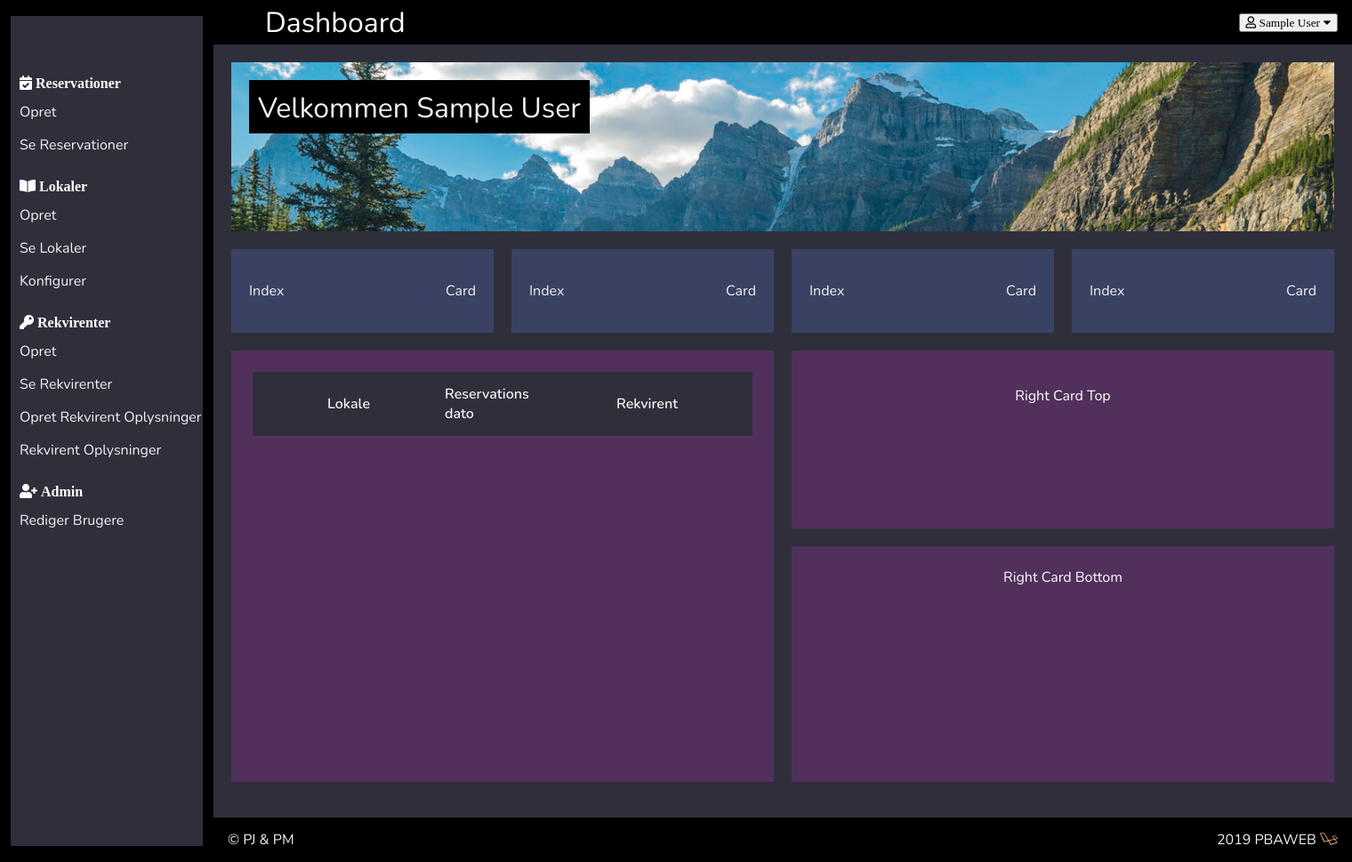
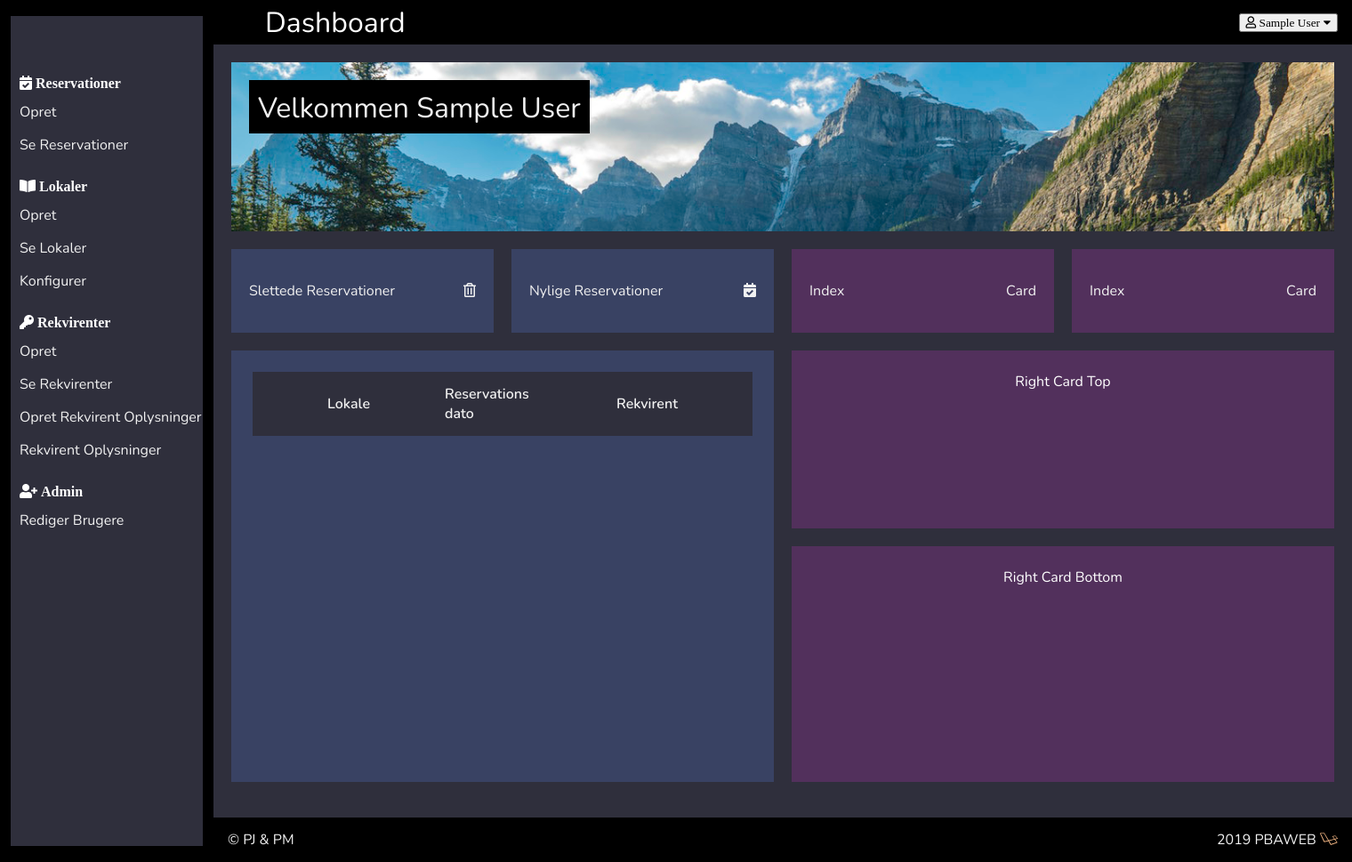
Before and after one commit to piijt/BookingNew, a Laravel app: page /home in a window 1520 px wide. Shown: the whole page at 89% size. Run offline with Laravel 8, Linux system fonts and the light colour scheme; the visitor is signed in with stand-in values (Sample User, id 1); data that the repository does not hold is empty; parts of the project's set-up code (start-up, migrations or seed data) failed here and were passed over.

Commit message:
LAST COMMIT <3

```diff
--- a/public/css/my.css
+++ b/public/css/my.css
@@ -13,7 +13,6 @@ table, th, td {
     text-align: center;
     padding: 5px 40px 5px 40px;
     text-align: left;
-
 }
 
 td > a {
@@ -49,6 +48,15 @@ a {
 
 .fa-info-circle:hover {
   color: #339af0;
+  opacity: .5;
+}
+
+.check-1:hover {
+  opacity: .5;
+}
+
+
+.fa-trash-alt:hover {
   opacity: .5;
 }
 
@@ -288,8 +296,14 @@ color: #f1f1f1;
    justify-content: space-between;
    padding: 20px;
    background-color: #394263;
+   /* background-color: #f1f1f1; */
    color: #f1f1f1;
  }
+
+ .overviewcard:nth-child(1){background-color: #394263;}
+ .overviewcard:nth-child(2){background-color: #394263;}
+ .overviewcard:nth-child(3){background-color: #d3d3;}
+ .overviewcard:nth-child(4){background-color: #d3d3;}
 
  .main-cards {
    column-count: 1;
@@ -308,6 +322,8 @@ color: #f1f1f1;
    padding: 24px;
    box-sizing: border-box;
  }
+
+ .card:nth-child(1){background-color:#394263;}
 
  .card:first-child { /* varies content for dynamic content appearance */
   height: 485px;
--- a/resources/views/home.blade.php
+++ b/resources/views/home.blade.php
@@ -8,12 +8,12 @@
     </div>
     <div class="main-overview">
       <div class="overviewcard">
-          <div class="icon">Index</div>
-          <div class="text">Card</div>
+          <div class="icon">Slettede Reservationer</div>
+          <div class="text"><i class="far fa-trash-alt"></i></div>
       </div>
       <div class="overviewcard">
-          <div class="icon">Index</div>
-          <div class="text">Card</div>
+          <div class="icon">Nylige Reservationer</div>
+          <div class="text"><i class="fas fa-calendar-check check-1"></i></div>
       </div>
       <div class="overviewcard">
           <div class="icon">Index</div>
@@ -26,7 +26,7 @@
     </div>
     <div class="main-cards">
       <div class="card">
-              <table>
+            <table>
               <tr>
                   <td><b>Lokale</b></td>
                   <td><b>Reservations dato</b></td>
@@ -42,7 +42,7 @@
           </table>
       </div>
       <div class="card">
-        <p>Right Card Top</p>
+        Right Card Top
       </div>
       <div class="card">
           Right Card Bottom
```
